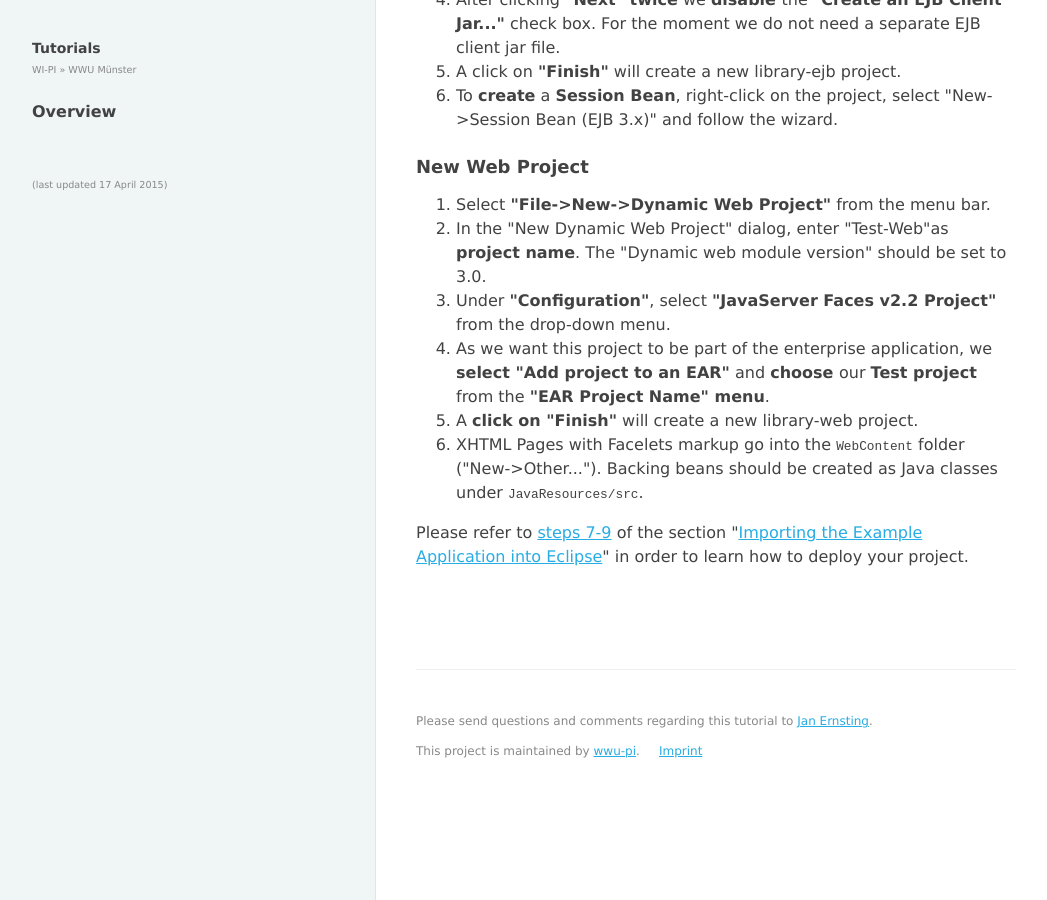
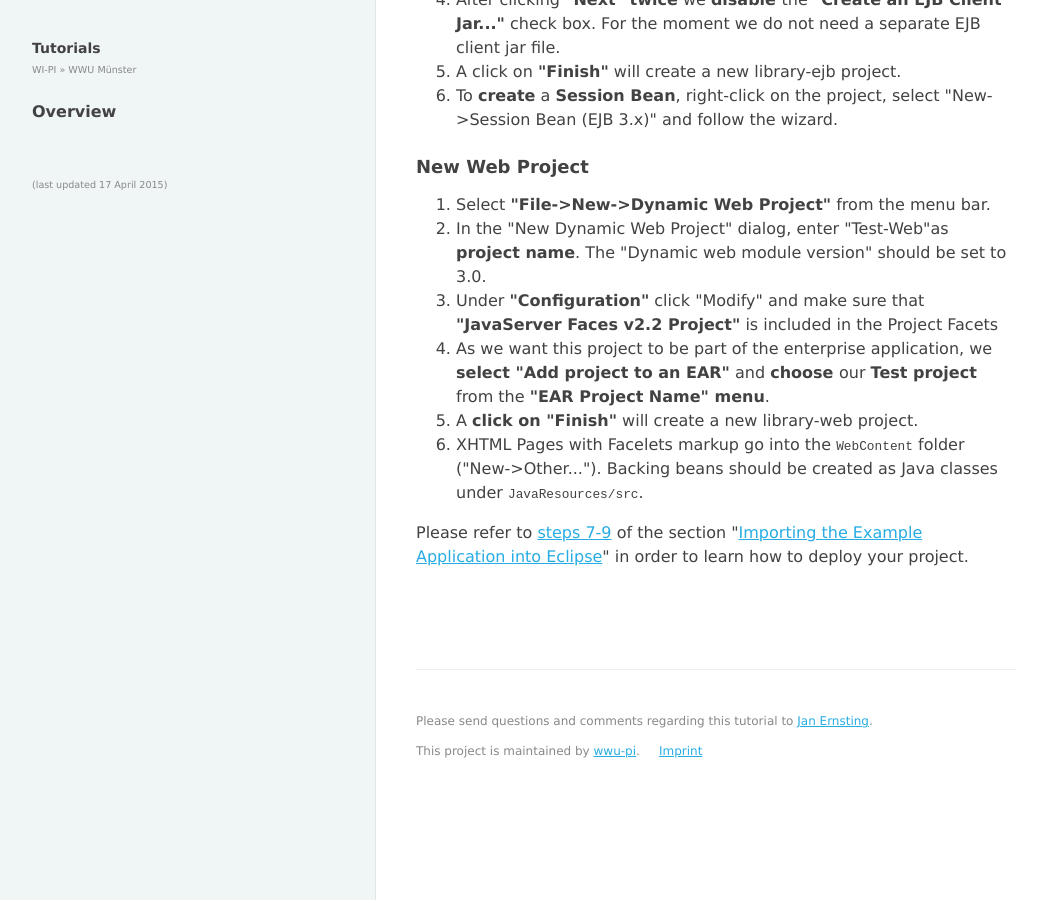
Before and after one commit to wwu-pi/tutorials, a Jekyll site: the page built from lectures/eai/020_tutorial_jboss_project.html, in a window 1280 px wide and 900 px high, scrolled down 3921 px. Shown: the whole window, without its empty margins (8-1055 px from the left). Built offline with Jekyll 4.4.1, drawn with Linux system fonts in a browser that asks for light colours.

Commit message:
Update to Jboss Tutorial Facets Configuration.

```diff
--- a/lectures/eai/020_tutorial_jboss_project.html
+++ b/lectures/eai/020_tutorial_jboss_project.html
@@ -77,7 +77,7 @@ This defines the data source to use ("java:/DefaultDS" is the JNDI address of th
 <ol>
 <li>Select <b>"File-&gt;New-&gt;Dynamic Web Project"</b> from the menu bar.</li>
 <li>In the "New Dynamic Web Project" dialog, enter "Test-Web"as <b>project name</b>. The "Dynamic web module version" should be set to 3.0.</li>
-<li>Under <b>"Configuration"</b>, select <b>"JavaServer Faces v2.2 Project"</b> from the drop-down menu.</li>
+<li>Under <b>"Configuration"</b> click "Modify" and make sure that <b>"JavaServer Faces v2.2 Project"</b> is included in the Project Facets</li>
 <li>As we want this project to be part of the enterprise application, we <b>select "Add project to an EAR"</b> and <b>choose </b>our <b>Test project</b> from the <b>"EAR Project Name" menu</b>.</li>
 <li>A <b>click on "Finish"</b> will create a new library-web project.</li>
 <li>XHTML Pages with Facelets markup go into the <small><tt>WebContent</tt></small> folder ("New-&gt;Other..."). Backing beans should be created as Java classes under <small><tt>JavaResources/src</tt></small>.</li>
```
